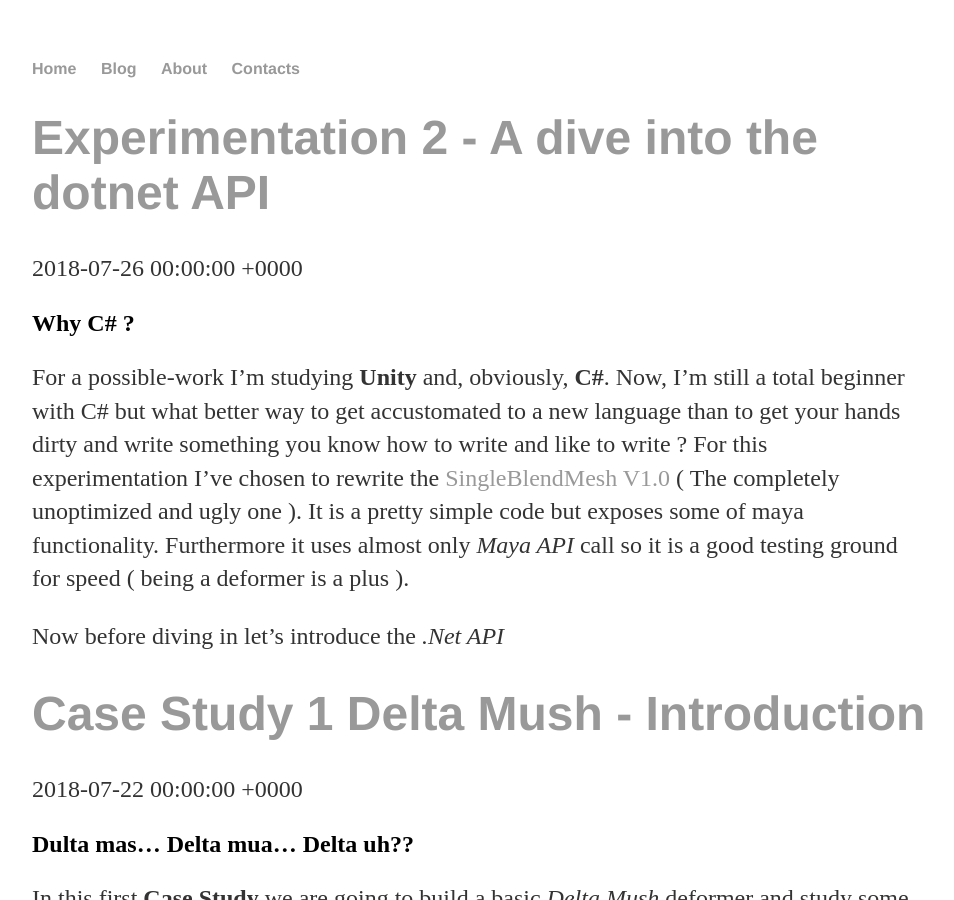
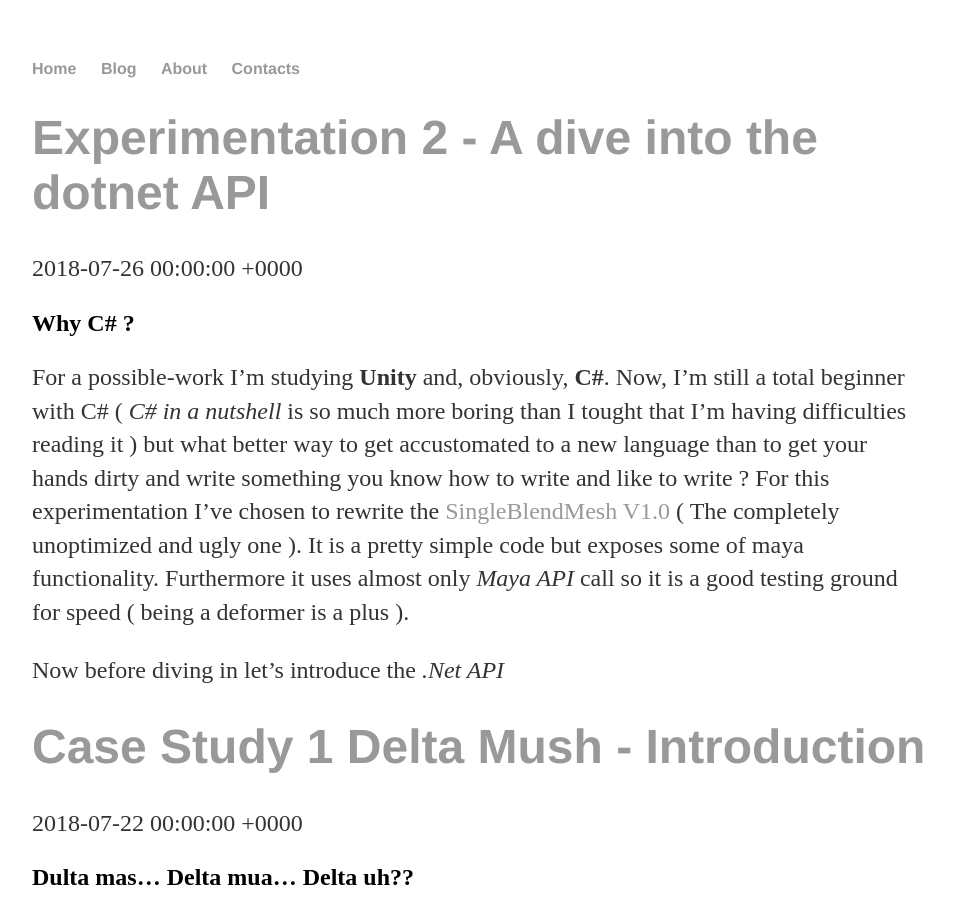
Before and after one commit to diseraluca/diseraluca.github.io, a Jekyll site: the page built from index.html, in a window 1280 px wide and 900 px high. Shown: the whole window, without its empty margins (160-1114 px from the left). Built offline with Jekyll 4.4.1, drawn with Linux system fonts in a browser that asks for light colours; the list of posts is cut into pages by our own code; some of the changed lines change nothing that is shown.

Commit message:
Update 2018-07-26-experimentation-#2-a-dive-into-dotnet-api.md

```diff
--- a/_posts/2018-07-26-experimentation-#2-a-dive-into-dotnet-api.md
+++ b/_posts/2018-07-26-experimentation-#2-a-dive-into-dotnet-api.md
@@ -8,7 +8,7 @@
 
 ## Why C# ?
 
-For a possible-work I'm studying **Unity** and, obviously, **C#**. Now, I'm still a total beginner with C# but what better way to get accustomated
+For a possible-work I'm studying **Unity** and, obviously, **C#**. Now, I'm still a total beginner with C# ( *C# in a nutshell* is so much more boring than I tought that I'm having difficulties reading it ) but what better way to get accustomated
 to a new language than to get your hands dirty and write something you know how to write and like to write ?
 For this experimentation I've chosen to rewrite the [SingleBlendMesh V1.0](https://diseraluca.github.io/blog/2018/07/20/cool-story-bro-1) ( The completely unoptimized and ugly one ).
 It is a pretty simple code but exposes some of maya functionality. Furthermore it uses almost only *Maya API* call so it is a good testing ground for speed ( being a deformer is a plus ).
@@ -63,3 +63,72 @@
 * That's all! We're ready to develop some plugins!
 
 ## The SingleMeshBlend_cs deformer
+
+First of all I will show you the whole code. Then I will concentrate on those things I found interesting. Please remember that this is the first time I'm writing *C#* code ( apart from some trivial **Unity** script ). Many things are probably not the best, or even correct, way of writing *C#* code. The same may be valid for the *.Net API* side of things. Bear that in mind while reading this post.
+Let's, for real this time, dive into the code:
+
+~~~ c#
+using Autodesk.Maya.OpenMaya;
+using Autodesk.Maya.OpenMayaAnim;
+
+[assembly: MPxNodeClass(typeof(SingleMeshBlend_cs.SingleBlendMesh), "SingleBlendMesh", 0x0d12309, NodeType = MPxNode.NodeType.kDeformerNode)]
+
+namespace SingleMeshBlend_cs
+{
+    class SingleBlendMesh : MPxGeometryFilter, IMPxNode
+    {
+        public int cID = MProfiler.addCategory("SingleBlendMesh");
+
+        public static MObject blendMesh = null;
+
+        [MPxNodeNumeric("blw", "blendWeight", MFnNumericData.Type.kDouble, Min = new[] { 0.0 }, Max = new[] { 1.0 }, Keyable = true)]
+        public static MObject blendWeight = null;
+
+        [MPxNodeInitializer()]
+        public static bool initialize()
+        {
+            MFnTypedAttribute tAttr = new MFnTypedAttribute();
+
+            blendMesh = tAttr.create("blendMesh", "blm", MFnData.Type.kMesh );
+            addAttribute(blendMesh);
+
+            attributeAffects(blendMesh, outputGeom);
+            attributeAffects(blendWeight, outputGeom);
+
+            return true;
+        }
+
+        public override void deform(MDataBlock block, MItGeometry iter, MMatrix mat, uint multiIndex)
+        {
+            MProfilingScope p = new MProfilingScope(cID, MProfiler.ProfilingColor.kColorD_L1, "deform", "SingleBlendMeshDeformer", thisMObject());
+
+            MPlug blendMeshPlug = new MPlug(thisMObject(), blendMesh);
+            if (!blendMeshPlug.isConnected)
+            {
+                MGlobal.displayWarning(this.name() + ": blendMesh not connected. Please connect a mesh.");
+                return;
+            }
+
+            float envelopeValue = block.inputValue(envelope).asFloat;
+            MObject blendMeshValue = block.inputValue(blendMesh).asMesh;
+            double blendWeightValue = block.inputValue(blendWeight).asDouble;
+
+            MFnMesh blendMeshFn = new MFnMesh(blendMeshValue);
+
+            for (iter.reset(); !iter.isDone; iter.next())
+            {
+                MPoint currentPosition = iter.position();
+
+                MPoint targetPosition = new MPoint();
+                blendMeshFn.getPoint(iter.index, targetPosition);
+
+
+                MVector delta = (new MVector(targetPosition) - new MVector(currentPosition)) * blendWeightValue * envelopeValue;
+                MPoint newPosition = new MPoint(delta + (new MVector(currentPosition)));
+
+                iter.setPosition(newPosition);
+            }
+        }
+    }
+}
+~~~
```
